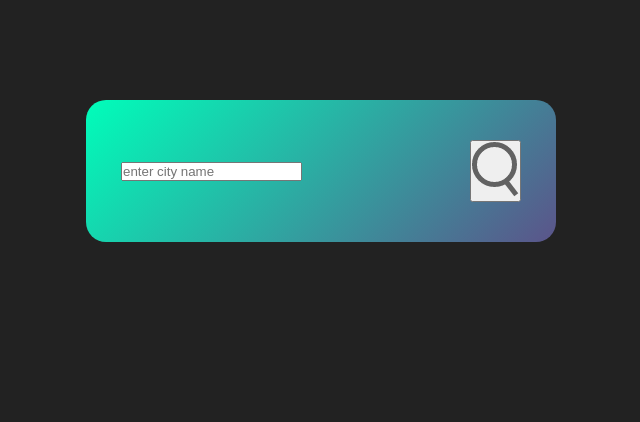
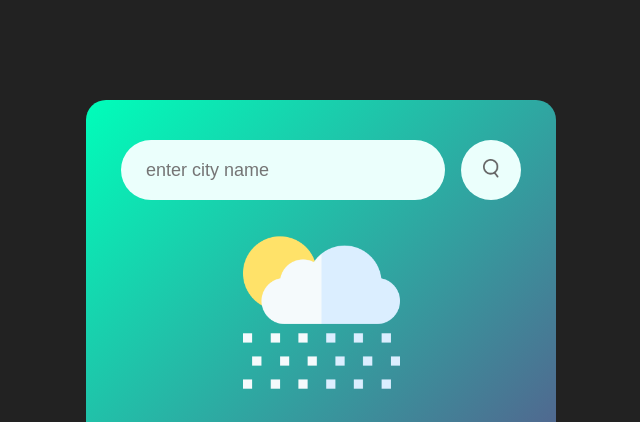
Before and after one commit to Maureen0007/Simple-Weather-App, a plain HTML site: page index.html in a window 1280 px wide. Shown: the top 422 px of the page, without its empty margins (319-959 px from the left). Drawn offline with Linux system fonts and the light colour scheme.

Commit message:
add weather images and icon

```diff
--- a/index.html
+++ b/index.html
@@ -12,6 +12,11 @@
             <input type="text" placeholder="enter city name" spellcheck="false">
             <button><img src="./images/search.png" alt="search icon"></button>
         </div>
+        <div class="weather">
+            <img src="./images/rain.png" class="weather-icon">
+            <h1 class="temp">22°C</h1>
+            <h2 class="city">New York</h2>
+        </div>
     </div>
 </body>
 </html>
--- a/style.css
+++ b/style.css
@@ -23,3 +23,27 @@ body{
     align-items: center;
     justify-content: space-between;
 }
+.search input{
+    border: 0;
+    outline: 0;
+    background: #ebfffc;
+    color: #555;
+    padding: 10px 25px;
+    height: 60px;
+    border-radius: 30px;
+    flex: 1;
+    margin-right: 16px;
+    font-size: 18px;
+}
+.search button{
+    border: 0;
+    outline: 0;
+    background: #ebfffc;
+    border-radius: 50%;
+    width: 60px;
+    height: 60px;
+    cursor: pointer;
+}
+.search button img{
+    width: 16px;
+}
```
